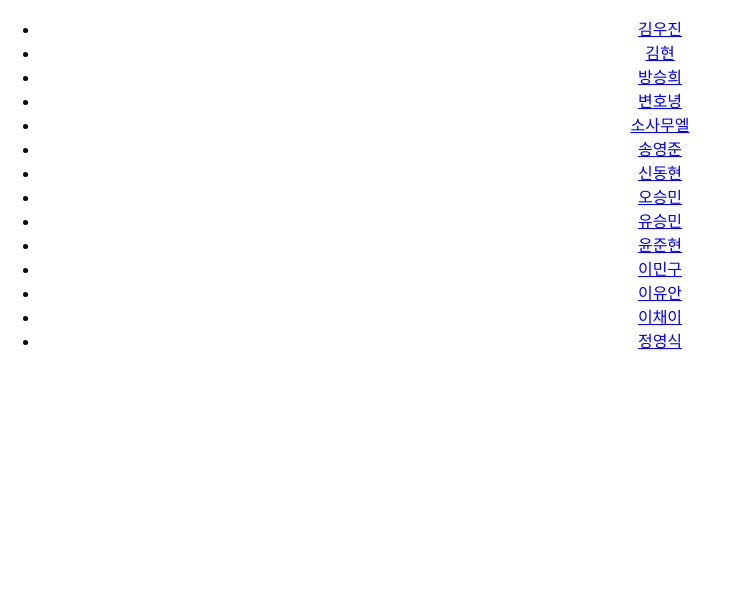
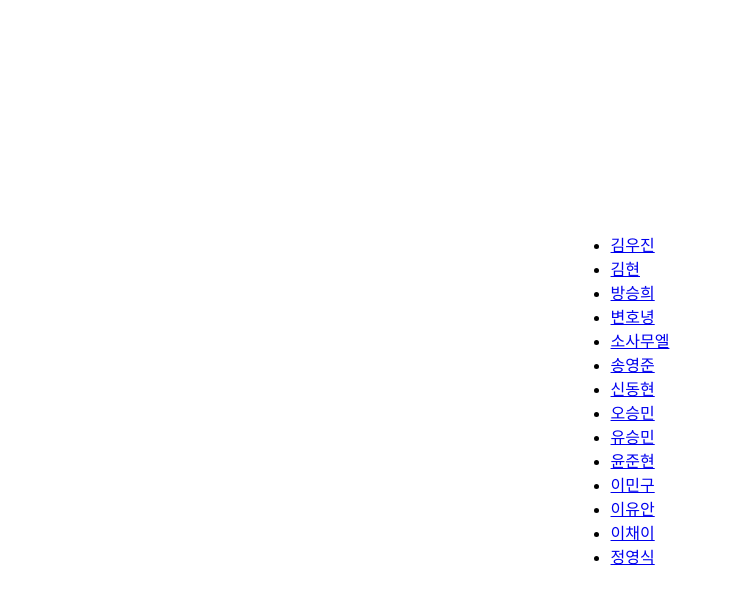
Before and after one commit to samuel21695/Subject-7, a React (Create React App) app in the folder subject-7/: page / in a window 1280 px wide. Shown: the top 604 px of the page, without its empty margins (0-730 px from the left). Built offline with nearby package versions, Linux system fonts and the light colour scheme.

Commit message:
✨ bring css file

```diff
--- a/subject-7/src/App.css
+++ b/subject-7/src/App.css
@@ -1,38 +1,32 @@
-.App {
-  text-align: center;
+* {
+  margin: 0;
+  padding: 0;
+  box-sizing: border-box;
 }
 
-.App-logo {
-  height: 40vmin;
-  pointer-events: none;
+#root {
+  width: 100vw;
+  height: 100vh;
+  display: flex;
+  align-items: center;
+  justify-content: center;
 }
 
-@media (prefers-reduced-motion: no-preference) {
-  .App-logo {
-    animation: App-logo-spin infinite 20s linear;
-  }
+#sidebar{
+  width:10vw;
+  height: 70vh;
 }
 
-.App-header {
-  background-color: #282c34;
-  min-height: 100vh;
-  display: flex;
-  flex-direction: column;
-  align-items: center;
-  justify-content: center;
-  font-size: calc(10px + 2vmin);
-  color: white;
+#sidebar > ul {
+  list-style: none;
+  line-height: 2em;
 }
 
-.App-link {
-  color: #61dafb;
+#sidebar > ul > li > a {
+  text-decoration: none;
+  color: #919191
 }
-
-@keyframes App-logo-spin {
-  from {
-    transform: rotate(0deg);
-  }
-  to {
-    transform: rotate(360deg);
-  }
+#main{
+  width: 40vw;
+  height: 70vh;
 }
```
